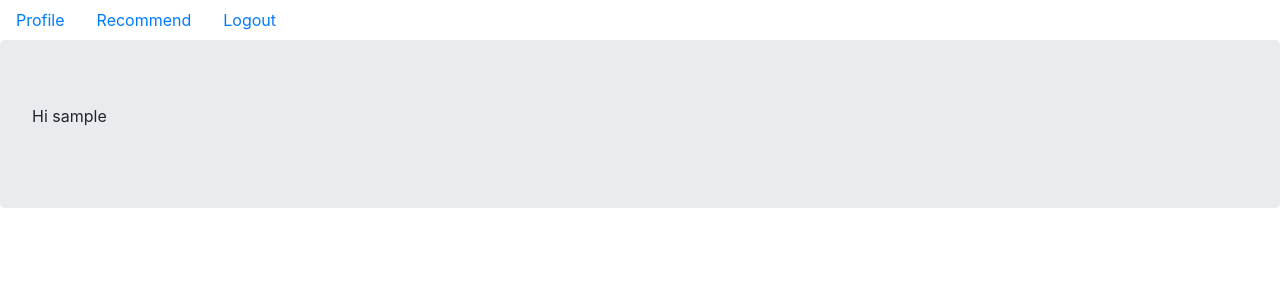
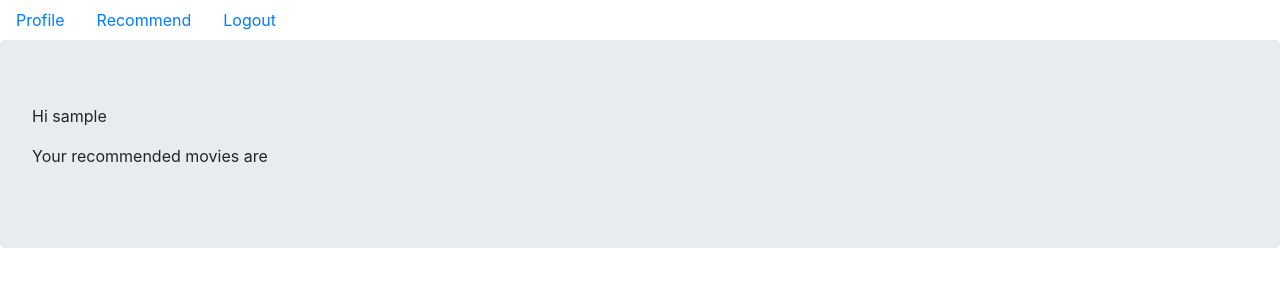
Before and after one commit to Chong1455/flask_cnn, a Flask app: page /profile in a window 1280 px wide. Shown: the top 300 px of the page. Run offline with Flask 2, Linux system fonts and the light colour scheme; the visitor is signed in with stand-in values (Sample User, id 1); data comes from the database, SQL or seed files in the repository; data that the repository does not hold is empty; some libraries are stand-ins or nearby versions.

Commit message:
added movie in profile

```diff
--- a/app.py
+++ b/app.py
@@ -18,8 +18,8 @@
 import sys
 import random
 from myproject import app, db
-from flask_login import login_user, login_required, logout_user
-from myproject.models import User
+from flask_login import login_user, login_required, logout_user, current_user
+from myproject.models import User, Movie
 from myproject.forms import LoginForm, RegistrationForm
 
 global label, movies, cap
@@ -160,7 +160,11 @@
 
 @app.route("/profile")
 def profile():
-    return render_template("profile.html")
+    user = User.query.filter_by(id=current_user.id).first_or_404()
+    movies_list = Movie.query.filter(Movie.user_id == current_user.id).order_by(
+        Movie.id
+    )[::-1]
+    return render_template("profile.html", user=user, movies_list=movies_list)
 
 
 @app.route("/capture")
@@ -181,6 +185,13 @@
     cap.release()
     cv2.destroyAllWindows()
     movies = recommend_movies(label)
+
+    if movies:
+        for movie in movies:
+            movie_row = Movie(user_id=current_user.id, movies=movie)
+            db.session.add(movie_row)
+            db.session.commit()
+
     return render_template("predict.html", label=label, movies=movies)
 
 
--- a/myproject/models.py
+++ b/myproject/models.py
@@ -14,8 +14,10 @@
 
     id = db.Column(db.Integer, primary_key=True)
     email = db.Column(db.String(64), unique=True, index=True)
-    username = db.Column(db.String(64), unique=True, index=True)
+    username = db.Column(db.String(64))
     password_hash = db.Column(db.String(128))
+
+    post = db.relationship("Movie", backref="viewer", lazy=True)
 
     def __init__(self, email, username, password):
         self.email = email
@@ -24,3 +26,18 @@
 
     def check_password(self, password):
         return check_password_hash(self.password_hash, password)
+
+
+class Movie(db.Model):
+
+    __tablename__ = "movies"
+
+    users = db.relationship(User)
+
+    id = db.Column(db.Integer, primary_key=True)
+    user_id = db.Column(db.Integer, db.ForeignKey("users.id"), nullable=False)
+    movies = db.Column(db.String(64))
+
+    def __init__(self, user_id, movies):
+        self.user_id = user_id
+        self.movies = movies
--- a/myproject/templates/profile.html
+++ b/myproject/templates/profile.html
@@ -1,5 +1,11 @@
 {% extends "base.html" %} {% block content %}
 <div class="jumbotron">
-  <p>Hi {{current_user.username}}</p>
+  <p>Hi {{user.username}}</p>
+  <p>Your recommended movies are</p>
+  <ul>
+    {% for movie in movies_list%}
+    <li>{{movie.movies}}</li>
+    {% endfor %}
+  </ul>
 </div>
 {% endblock %}
```
